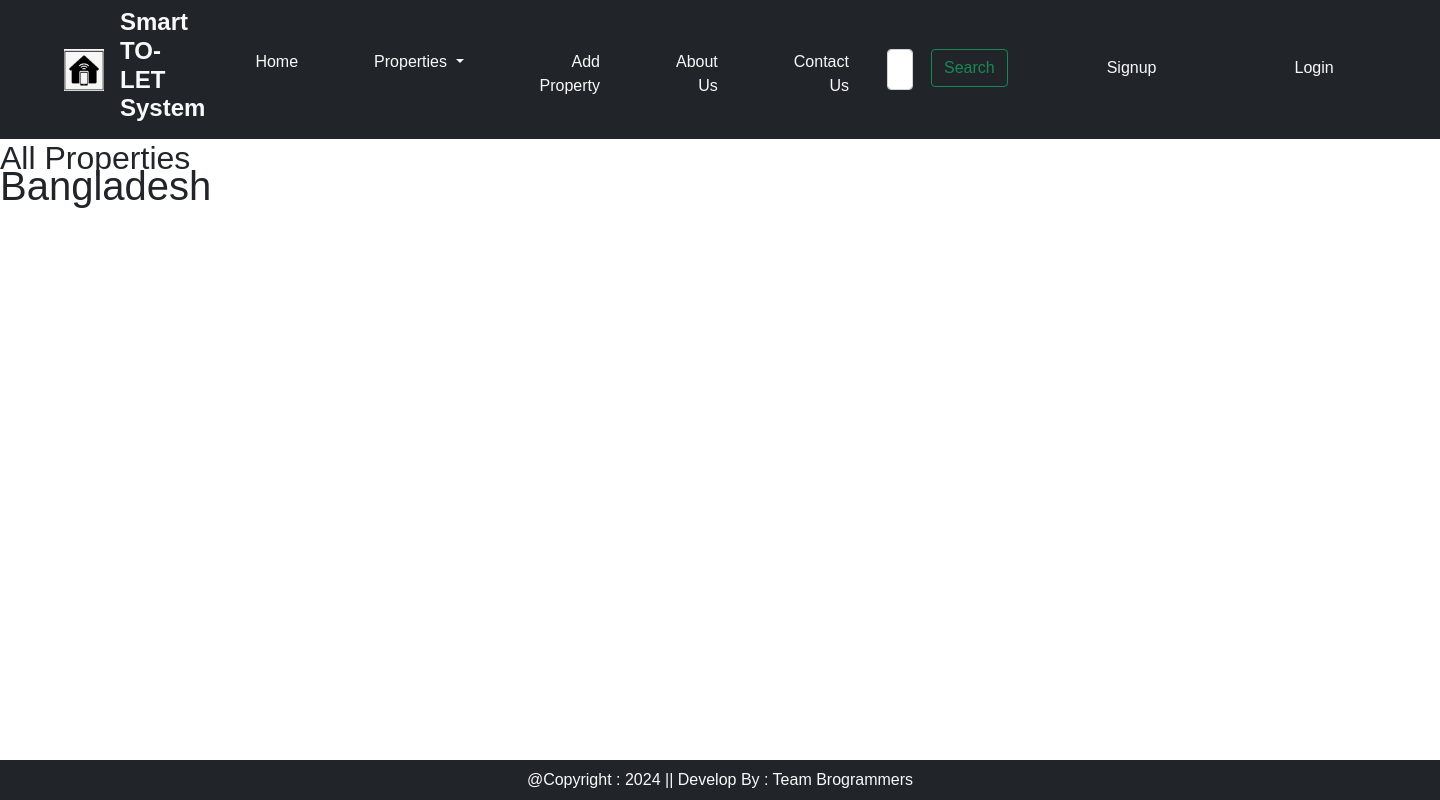
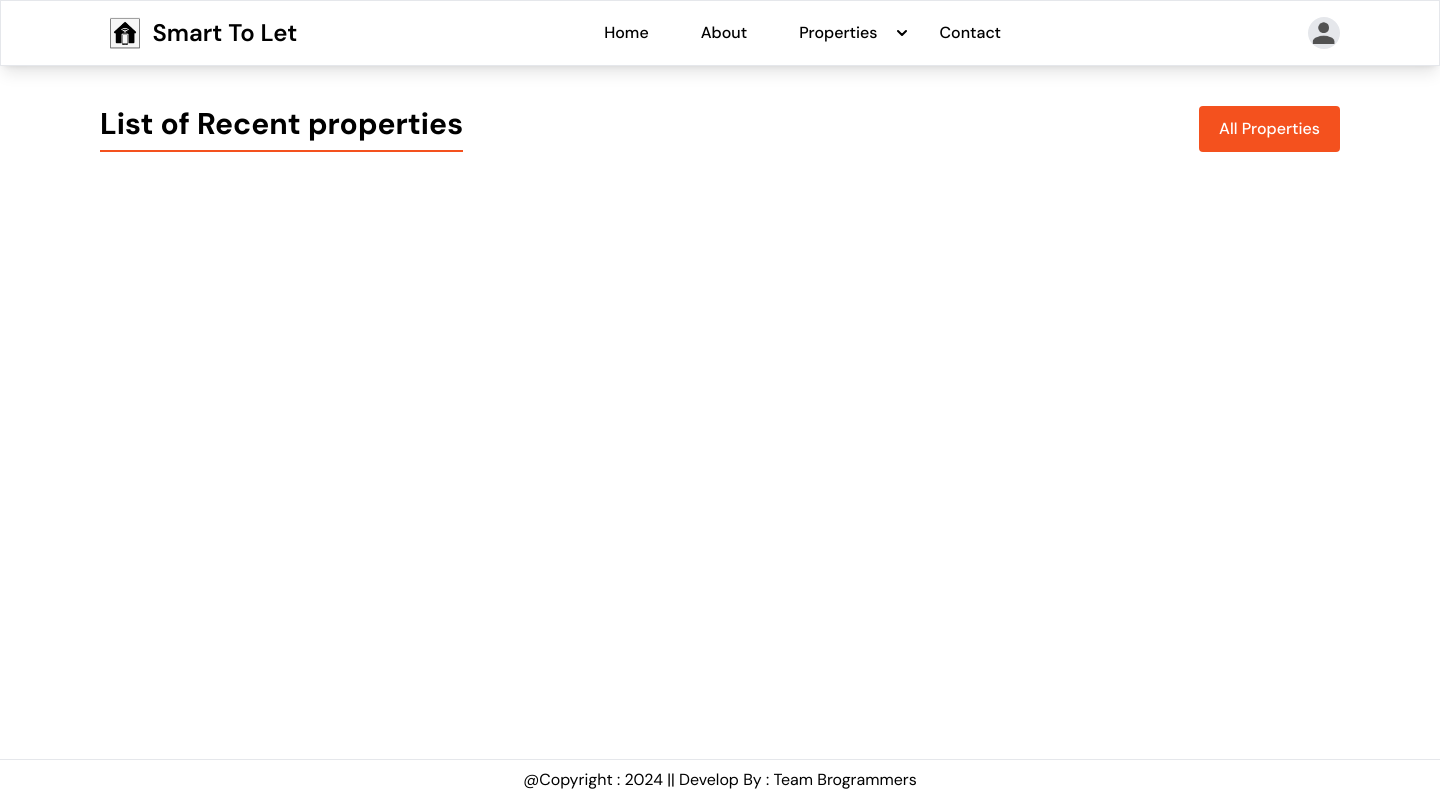
Before and after one commit to mrdel56/smart-to-let-system, a Django app: page / in a window 1440 px wide. Run offline with Django 5.2, Linux system fonts and the light colour scheme; data that the repository does not hold is empty; some libraries are stand-ins or nearby versions.

Commit message:
feat: homepage ui

```diff
--- /dev/null
+++ b/static/CSS/style.css
@@ -0,0 +1,3 @@
+* {
+  font-family: "DM Sans", sans-serif !important;
+}
--- a/templates/base.html
+++ b/templates/base.html
@@ -1,20 +1,34 @@
 <!DOCTYPE html>
 <html lang="en">
   <head>
-    <meta charset="UTF-8">
-    <meta name="viewport" content="width=device-width, initial-scale=1.0">
-    <title>{% block title %}My Website{% endblock %}</title>
+    <meta charset="UTF-8" />
+    <meta name="viewport" content="width=device-width, initial-scale=1.0" />
+    <title>
+      {% block title %}
+        My Website
+      {% endblock %}
+    </title>
     {% load static %}
     <!-- Include CSS files -->
-    {%block CSS%}
-    <link rel="stylesheet" href="https://cdn.jsdelivr.net/npm/bootstrap@4.0.0/dist/css/bootstrap.min.css" integrity="sha384-Gn5384xqQ1aoWXA+058RXPxPg6fy4IWvTNh0E263XmFcJlSAwiGgFAW/dAiS6JXm" crossorigin="anonymous">
-    <link href="https://cdn.jsdelivr.net/npm/bootstrap@5.0.2/dist/css/bootstrap.min.css" rel="stylesheet" integrity="sha384-EVSTQN3/azprG1Anm3QDgpJLIm9Nao0Yz1ztcQTwFspd3yD65VohhpuuCOmLASjC" crossorigin="anonymous">
-    <link href="https://cdn.jsdelivr.net/npm/bootstrap@5.0.2/dist/css/bootstrap.min.css" rel="stylesheet" integrity="sha384-EVSTQN3/azprG1Anm3QDgpJLIm9Nao0Yz1ztcQTwFspd3yD65VohhpuuCOmLASjC" crossorigin="anonymous">
+    {% block CSS %}
+      {% comment %} <link rel="stylesheet" href="https://cdn.jsdelivr.net/npm/bootstrap@4.0.0/dist/css/bootstrap.min.css" integrity="sha384-Gn5384xqQ1aoWXA+058RXPxPg6fy4IWvTNh0E263XmFcJlSAwiGgFAW/dAiS6JXm" crossorigin="anonymous" />
+      <link href="https://cdn.jsdelivr.net/npm/bootstrap@5.0.2/dist/css/bootstrap.min.css" rel="stylesheet" integrity="sha384-EVSTQN3/azprG1Anm3QDgpJLIm9Nao0Yz1ztcQTwFspd3yD65VohhpuuCOmLASjC" crossorigin="anonymous" />
+      <link href="https://cdn.jsdelivr.net/npm/bootstrap@5.0.2/dist/css/bootstrap.min.css" rel="stylesheet" integrity="sha384-EVSTQN3/azprG1Anm3QDgpJLIm9Nao0Yz1ztcQTwFspd3yD65VohhpuuCOmLASjC" crossorigin="anonymous" /> {% endcomment %}
 
-    <link rel="stylesheet" href="{% static 'CSS/main.css' %}">
-    <link rel="stylesheet" href="{% static 'CSS/home.css' %}">
-    <link rel="stylesheet" href="{% static 'CSS/profile.css' %}">
-    {%endblock CSS%}
+
+
+      <link rel="preconnect" href="https://fonts.googleapis.com" />
+      <link rel="preconnect" href="https://fonts.gstatic.com" crossorigin />
+      <link href="https://fonts.googleapis.com/css2?family=DM+Sans:ital,opsz,wght@0,9..40,100..1000;1,9..40,100..1000&display=swap" rel="stylesheet" />
+
+      <link rel="stylesheet" href="{% static 'CSS/main.css' %}" />
+      {% comment %} <link rel="stylesheet" href="{% static 'CSS/home.css' %}" />
+      <link rel="stylesheet" href="{% static 'CSS/profile.css' %}" /> {% endcomment %}
+      <link rel="stylesheet" href="{% static 'CSS/style.css' %}" />
+
+      <script src="https://kit.fontawesome.com/982be6354a.js" crossorigin="anonymous"></script>
+
+    {% endblock %}
     <style>
       body {
         font-family: Arial, sans-serif;
@@ -27,234 +41,124 @@
         text-decoration: none;
         margin: 0 10px;
       }
+
       nav button {
         margin-left: 10px;
       }
     </style>
     <!-- Include any other meta tags, CSS or JavaScript files that are common to all pages -->
+
+    {% comment %} <link href="https://cdn.jsdelivr.net/npm/daisyui@4.10.2/dist/full.min.css" rel="stylesheet" type="text/css" /> {% endcomment %}
+    <script src="https://cdn.tailwindcss.com"></script>
+
+    <script src="https://cdnjs.cloudflare.com/ajax/libs/flowbite/2.3.0/flowbite.min.js"></script>
   </head>
+
   <body>
-    <header>
-
-
-        <!-- Navbar Section Start-->
-
-              {% if not request.user.is_authenticated %}
-              <nav class="navbar navbar-expand-lg text-light bg-dark">
-              <img src="{% static 'images/logo.png' %}" class="nav-logo ms-5">
-              <h4 class="ms-3 fw-bold text-light">Smart TO-LET System</h4>
-                <div class="container-fluid">
-                  <button class="navbar-toggler" type="button" data-bs-toggle="collapse" data-bs-target="#navbarSupportedContent" aria-controls="navbarSupportedContent" aria-expanded="false" aria-label="Toggle navigation">
-                    <span class="navbar-toggler-icon"></span>
+    <nav class="bg-white border shadow-lg border-gray-200 text-black">
+      <div class="container mx-auto px-5 flex flex-wrap items-center justify-between mx-auto p-4">
+        <a href="/" class="flex items-center space-x-3 rtl:space-x-reverse">
+          <img src="{% static '/images/logo.png' %}" class="h-8" alt="Flowbite Logo" />
+          <span class="self-center text-2xl text-black font-semibold whitespace-nowrap ">Smart To Let</span>
+        </a>
+        <div class="flex items-center md:order-2 space-x-3 md:space-x-0 rtl:space-x-reverse">
+          <button type="button" class="flex text-sm bg-gray-200 rounded-full md:me-0 focus:ring-4 focus:ring-gray-300 dark:focus:ring-gray-600" id="user-menu-button" aria-expanded="false" data-dropdown-toggle="user-dropdown" data-dropdown-placement="bottom">
+            <span class="sr-only">Open user menu</span>
+            <img class="w-8 h-8 rounded-full" src="{% static '/images/profile.png' %}" alt="user photo" />
           </button>
-                  <div class="collapse navbar-collapse" id="navbarSupportedContent">
-                    <ul class="navbar-nav me-auto mb-2 mb-lg-0">
-                      <li class="nav-item">
-                        <a class="nav-link active text-light" aria-current="page" href="{% url 'home' %}">Home</a>
+          <!-- Profile Dropdown menu -->
+          <div class="z-50 hidden my-4 text-base list-none bg-white divide-y divide-gray-100 rounded-lg shadow dark:bg-gray-700 dark:divide-gray-600" id="user-dropdown">
+            <div class="px-4 py-3">
+              <span class="block text-sm text-gray-900 dark:text-white">Bonnie Green</span>
+              <span class="block text-sm text-gray-500 truncate dark:text-gray-400">name@flowbite.com</span>
+            </div>
+            <ul class="py-2" aria-labelledby="user-menu-button">
+              <li>
+                <a href="#" class="block px-4 py-2 text-sm text-gray-700 hover:bg-gray-100 dark:hover:bg-gray-600 dark:text-gray-200 dark:hover:text-white">Dashboard</a>
               </li>
-                      <li class="nav-item dropdown">
-                        <a class="nav-link dropdown-toggle text-light" href="#" id="navbarDropdown" role="button" data-bs-toggle="dropdown" aria-expanded="false">
-                          Properties
-                        </a>
-                        <ul class="dropdown-menu mt-4" aria-labelledby="navbarDropdown">
-                          <li><a class="dropdown-item" href="#">Family</a></li>
-                          <li><a class="dropdown-item" href="#">Bachelor</a></li>
-                          <li><a class="dropdown-item" href="#">Sublet</a></li>
-                        </ul>
+              <li>
+                <a href="#" class="block px-4 py-2 text-sm text-gray-700 hover:bg-gray-100 dark:hover:bg-gray-600 dark:text-gray-200 dark:hover:text-white">Settings</a>
               </li>
-                      <li class="nav-item">
-                        <a class="nav-link text-light" href="#">Add Property</a>
+              <li>
+                <a href="#" class="block px-4 py-2 text-sm text-gray-700 hover:bg-gray-100 dark:hover:bg-gray-600 dark:text-gray-200 dark:hover:text-white">Earnings</a>
               </li>
-                      <li class="nav-item">
-                        <a class="nav-link text-light" href="#">About Us</a>
-                      </li>
-                      <li class="nav-item">
-                        <a class="nav-link text-light" href="{% url 'contact_form'%}">Contact Us</a>
+              <li>
+                <a href="#" class="block px-4 py-2 text-sm text-gray-700 hover:bg-gray-100 dark:hover:bg-gray-600 dark:text-gray-200 dark:hover:text-white">Sign out</a>
               </li>
             </ul>
-                    <form class="d-flex">
-                      <input class="form-control me-2" type="search" placeholder="Search" aria-label="Search">
-                      <button class="btn btn-outline-success" type="submit">Search</button>
-                    </form>
+          </div>
+          <button data-collapse-toggle="navbar-user" type="button" class="inline-flex items-center p-2 w-10 h-10 justify-center text-sm text-gray-500 rounded-lg md:hidden hover:bg-gray-100 focus:outline-none focus:ring-2 focus:ring-gray-200 dark:text-gray-400 dark:hover:bg-gray-700 dark:focus:ring-gray-600" aria-controls="navbar-user" aria-expanded="false">
+            <span class="sr-only">Open main menu</span>
+            <svg class="w-5 h-5" aria-hidden="true" xmlns="http://www.w3.org/2000/svg" fill="none" viewBox="0 0 17 14">
+              <path stroke="currentColor" stroke-linecap="round" stroke-linejoin="round" stroke-width="2" d="M1 1h15M1 7h15M1 13h15" />
+            </svg>
+          </button>
+        </div>
+        <div class="items-center justify-between hidden w-full md:flex md:w-auto md:order-1" id="navbar-user">
+          <ul class="flex flex-col gap-1 md:gap-0 font-medium p-4 md:p-0 mt-4 shadow-lg md:shadow-none rounded-lg bg-gray-50 md:space-x-8 rtl:space-x-reverse md:flex-row md:mt-0 md:border-0 bg-white ">
+            <li>
+              <a href="#" class="block py-2 px-3 text-white md:text-black bg-[#F4511E] rounded md:bg-transparent  md:p-0 " aria-current="page">Home</a>
 
-                      <button type="button" class="btn"><a class="nav-link active text-light" href="{% url 'signup' %}" >Signup</a></button>
-                      <button type="button" class="btn"><a class="nav-link active text-light" href="{% url 'login' %}">Login</a></button>
+            </li>
+            <li>
+              <a href="#" class="block py-2 px-3 text-black md:text-black bg-transparent  md:p-0 hover:bg-[#F4511E] md:hover:bg-transparent hover:text-white md:hover:text-[#F4511E] rounded" >About</a>
+            </li>
 
-
-
-                <!-- <div>
-                  <button type="button" class="btn"><a href="{% url 'signup' %}">Signup</a></button>
-                  <button type="button" class="btn"><a href="{% url 'login' %}">Login</a></button>
-                </div> -->
-
-
-              {% else %}
-              <!--  Profile Drop Down menu -->
-              <!-- <ul>
-                <li><a href="{% url 'home' %}">Home</a></li>
-                <li><a href="{% url 'home' %}">Properties</a></li>
-
-                <li><a href="{% url 'home' %}">About</a></li>
-                <li><a href="{% url 'home' %}">Contact</a></li>
-              </ul>
-              <img src="{% static 'images/profile.png' %}" class="user-pic" onclick="toggleMenu()">
-              <div class="sub-menu-wrap" id="ProfilesubMenu">
-                <div class="sub-menu">
-                  <div class="user-menu">
-                    <img src="{% static 'images/user.png' %}">
-                    <h3>{{ request.user }}</h3>
-                  </div>
-                  <hr>
-
-                  <a href="" class="sub-menu-link">
-                    <img src="{% static 'images/profile.png' %}">
-                    <p>Edit Profile</p>
-                    <span>></span>
-                  </a>
-                  <a href="" class="sub-menu-link">
-                    <img src="{% static 'images/setting.png' %}">
-                    <p>Settings & Privacy</p>
-                    <span>></span>
-                  </a>
-                  <a href="" class="sub-menu-link">
-                    <img src="{% static 'images/help.png' %}">
-                    <p>Help & Support</p>
-                    <span>></span>
-                  </a>
-                  <a href="{% url 'login' %}" class="sub-menu-link">
-                    <img src="{% static 'images/logout.png' %}">
-                    <p>Logout</p>
-                    <span>></span>
-                  </a>
-                </div>
-              </div> -->
-
-              <nav class="navbar navbar-expand-lg text-light bg-dark">
-                <img src="{% static 'images/logo.png' %}" class="nav-logo ms-5">
-                <h4 class="ms-3 fw-bold text-light">Smart TO-LET System</h4>
-                  <div class="container-fluid">
-                    <button class="navbar-toggler" type="button" data-bs-toggle="collapse" data-bs-target="#navbarSupportedContent" aria-controls="navbarSupportedContent" aria-expanded="false" aria-label="Toggle navigation">
-                      <span class="navbar-toggler-icon"></span>
+            <li>
+              <button id="dropdownNavbarLink" data-dropdown-toggle="dropdownNavbar" class="flex items-center justify-between w-full py-2 px-3 text-black md:text-black bg-transparent  md:p-0 hover:bg-[#F4511E] md:hover:bg-transparent hover:text-white md:hover:text-[#F4511E] rounded">
+                Properties<svg class="w-2.5 h-2.5 ms-2.5" aria-hidden="true" xmlns="http://www.w3.org/2000/svg" fill="none" viewBox="0 0 10 6">
+                  <path stroke="currentColor" stroke-linecap="round" stroke-linejoin="round" stroke-width="2" d="m1 1 4 4 4-4" />
+                </svg>
               </button>
-                    <div class="collapse navbar-collapse" id="navbarSupportedContent">
-                      <ul class="navbar-nav me-auto mb-2 mb-lg-0">
-                        <li class="nav-item">
-                          <a class="nav-link active text-light" aria-current="page" href="{% url 'home' %}">Home</a>
+              <!-- Properties Dropdown menu -->
+              <div id="dropdownNavbar" class="z-10 hidden font-normal bg-white divide-y divide-gray-100 rounded-lg shadow w-44 dark:bg-gray-700 dark:divide-gray-600">
+                <ul class="py-2 text-sm text-gray-700 dark:text-gray-400" aria-labelledby="dropdownLargeButton">
+                  <li>
+                    <a href="#" class="block px-4 py-2 hover:bg-gray-100 dark:hover:bg-gray-600 dark:hover:text-white">Bachelor</a>
                   </li>
-                        <li class="nav-item dropdown">
-                          <a class="nav-link dropdown-toggle text-light" href="#" id="navbarDropdown" role="button" data-bs-toggle="dropdown" aria-expanded="false">
-                            Properties
-                          </a>
-                          <ul class="dropdown-menu mt-4" aria-labelledby="navbarDropdown">
-                            <li><a class="dropdown-item" href="{%url 'category' 'Family'%}">Family</a></li>
-                            <li><a class="dropdown-item" href="{%url 'category' 'Bachelor'%}">Bachelor</a></li>
-                            <li><a class="dropdown-item" href="{%url 'category' 'Sublet'%}">Sublet</a></li>
-                          </ul>
+                  <li>
+                    <a href="#" class="block px-4 py-2 hover:bg-gray-100 dark:hover:bg-gray-600 dark:hover:text-white">Family</a>
                   </li>
-                        <li class="nav-item">
-                          <a class="nav-link text-light" href="#">Add Property</a>
-                        </li>
-                        <li class="nav-item">
-                          <a class="nav-link text-light" href="#">About Us</a>
-                        </li>
-                        <li class="nav-item">
-                          <a class="nav-link text-light" href="{% url 'contact_form'%}">Contact Us</a>
+                  <li>
+                    <a href="#" class="block px-4 py-2 hover:bg-gray-100 dark:hover:bg-gray-600 dark:hover:text-white">Sublet</a>
                   </li>
                 </ul>
-                      <form class="d-flex">
-                        <input class="form-control me-2" type="search" placeholder="Search" aria-label="Search">
-                        <button class="btn btn-outline-success" type="submit">Search</button>
-                      </form>
 
+            </li>
 
-
-                    <!-- User profile menu -->
-                    <img src="{% static 'images/profile.png' %}" class="user-pic" onclick="toggleMenu()">
-                    <div class="sub-menu-wrap" id="ProfilesubMenu">
-                      <div class="sub-menu">
-                        <div class="user-menu">
-                          <!-- <img src="{% static 'images/user.png' %}"> -->
-                          {% if profile.profile_img %}
-                          <!-- Ensure to render the image URL correctly -->
-                          <img src="{{ profile.profile_img.url }}" alt="Profile Image">
-                      {% else %}
-                          <p>No profile image available</p>
-                      {% endif %}
-                          <h3>{{ request.user }}</h3>
-                        </div>
-                        <hr>
-
-
-                        <a href="{% url 'view-profile' %}" class="sub-menu-link">
-                          <img src="{% static 'images/profile.png' %}">
-                          <p>My Profile</p>
-                          <span>></span>
-                        </a>
-                        <a href="" class="sub-menu-link">
-                          <img src="{% static 'images/setting.png' %}">
-                          <p>Settings & Privacy</p>
-                          <span>></span>
-                        </a>
-                        <a href="" class="sub-menu-link">
-                          <img src="{% static 'images/help.png' %}">
-                          <p>Help & Support</p>
-                          <span>></span>
-                        </a>
-                        <a href="{% url 'logout' %}" class="sub-menu-link">
-                          <img src="{% static 'images/logout.png' %}">
-                          <p>Logout</p>
-                          <span>></span>
-                        </a>
-                      </div>
-                    </div>
+            <li>
+              <a href="#" class="block py-2 px-3 text-black md:text-black bg-transparent  md:p-0 hover:bg-[#F4511E] md:hover:bg-transparent hover:text-white md:hover:text-[#F4511E] rounded">Contact</a>
+            </li>
+          </ul>
         </div>
       </div>
     </nav>
-              {% endif %}
 
-
-            {% for message in messages %}
-              <div class="alert alert-{{ message.tags }} alert-dismissible fade show text-center" role="alert">
-                <strong>{{ message }}</strong>
-                <button type="button" class="btn-close" data-bs-dismiss="alert" aria-label="Close"></button>
-              </div>
-            {% endfor %}
-
-            <!-- Navbar Section End-->
-
-
-    </header>
-
-    <main>
+    <main class="py-5 container mx-auto px-5">
       {% block content %}
         <!-- Content specific to individual pages will be inserted here -->
       {% endblock %}
     </main>
 
-        <footer class="container-fluid fixed-bottom bg-dark text-center p-2 mt-5 text-light">
-            @Copyright : 2024 || Develop By : Team Brogrammers
-          </footer>
-
+    <footer class="container-fluid fixed bottom-0 left-0 right-0  border-t text-center p-2 mt-5  bg-white">@Copyright : 2024 || Develop By : Team Brogrammers</footer>
 
     <!-- Include JavaScript files -->
     <script src="{% static 'js/script.js' %}"></script>
     <script src="https://cdn.jsdelivr.net/npm/bootstrap@5.0.2/dist/js/bootstrap.bundle.min.js" integrity="sha384-MrcW6ZMFYlzcLA8Nl+NtUVF0sA7MsXsP1UyJoMp4YLEuNSfAP+JcXn/tWtIaxVXM" crossorigin="anonymous"></script>
     {% block scripts %}
       <script>
-      let subMenu = document.getElementById("ProfilesubMenu");
-      function toggleMenu(){
-        subMenu.classList.toggle("open-menu");
+        let subMenu = document.getElementById('ProfilesubMenu')
+        function toggleMenu() {
+          subMenu.classList.toggle('open-menu')
         }
       </script>
-
 
       <script src="https://cdn.jsdelivr.net/npm/bootstrap@5.0.2/dist/js/bootstrap.bundle.min.js" integrity="sha384-MrcW6ZMFYlzcLA8Nl+NtUVF0sA7MsXsP1UyJoMp4YLEuNSfAP+JcXn/tWtIaxVXM" crossorigin="anonymous"></script>
       <script src="https://code.jquery.com/jquery-3.2.1.slim.min.js" integrity="sha384-KJ3o2DKtIkvYIK3UENzmM7KCkRr/rE9/Qpg6aAZGJwFDMVNA/GpGFF93hXpG5KkN" crossorigin="anonymous"></script>
       <script src="https://cdn.jsdelivr.net/npm/popper.js@1.12.9/dist/umd/popper.min.js" integrity="sha384-ApNbgh9B+Y1QKtv3Rn7W3mgPxhU9K/ScQsAP7hUibX39j7fakFPskvXusvfa0b4Q" crossorigin="anonymous"></script>
       <script src="https://cdn.jsdelivr.net/npm/bootstrap@4.0.0/dist/js/bootstrap.min.js" integrity="sha384-JZR6Spejh4U02d8jOt6vLEHfe/JQGiRRSQQxSfFWpi1MquVdAyjUar5+76PVCmYl" crossorigin="anonymous"></script>
       <script src="https://cdn.jsdelivr.net/npm/bootstrap@5.0.2/dist/js/bootstrap.bundle.min.js" integrity="sha384-MrcW6ZMFYlzcLA8Nl+NtUVF0sA7MsXsP1UyJoMp4YLEuNSfAP+JcXn/tWtIaxVXM" crossorigin="anonymous"></script>
-    {%endblock scripts %}
+    {% endblock %}
     <!-- Include any other JavaScript files that are common to all pages -->
-
   </body>
 </html>
--- a/templates/home.html
+++ b/templates/home.html
@@ -1,38 +1,57 @@
 <!-- home page start -->
+
 {% extends 'base.html' %}
+{% load static %}
 
-{% block title %}Home{% endblock %}
+{% block title %}
+  Home
+{% endblock %}
 
 {% block content %}
   <!-- All Properties -->
-  <div class="properties-heading">
-    <h2>All Properties</h2>
+  <div class="sm:flex justify-between mt-5">
+    <h2 class="text-center sm:text-start pb-2 text-3xl font-bold border-b-2 border-b-[#F4511E]">List of Recent properties</h2>
+
+    <button class="w-full sm:w-auto mt-2 sm:mt-0 bg-[#F4511E] text-white font-medium rounded px-5 py-2 hover:shadow-lg duration-200">All Properties</button>
   </div>
 
-  <div class="row row-cols-1 row-cols-md-4 g-4">
-    {% for property in properties%}
-    <div class="col">
-      <div class="card h-100 w-100" style="width: 25rem;">
-
+  <div class="grid grid-cols-1 md:grid-cols-2 lg:grid-cols-3 xl:grid-cols-4 gap-3 py-10">
+    {% for property in properties %}
+      <div class="rounded-xl shadow-xl">
         {% if property.property_img %}
           <!-- Ensure to render the image URL correctly -->
-          <img src="{{ property.property_img.url }}" class="card-img-top" alt="Property Image">
-      {% else %}
+          <img src="{% static '/images/slider-3.jpg' %}" class="rounded-t-xl h-56 object-cover w-full" alt="Property Image" />
+        {% else %}
           <p>No profile image available</p>
-      {% endif %}
-        <div class="card-body">
-          <h5 class="card-title">{{property.category}}</h5>
-          <p class="card-text">{{property.space}}</p>
-          <p class="card-text">{{property.address}}</p>
-          <p class="card-text">৳: {{property.price}}</p>
-          <a href="#" class="btn btn-primary">View Details</a>
+        {% endif %}
+        <div class="p-5">
+          {% comment %} <h5>{{ property.category }}</h5>
+          <p>{{ property.space }}</p>
+          <p>{{ property.address }}</p>
+          <p>৳: {{ property.price }}</p>
+          <a href="#">View Details</a> {% endcomment %}
+
+          <p class="font-bold text-lg py-2">Bachelor Room Rent</p>
+          <p class="text-sm text-gray-500">bed: 1, Bath: 1</p>
+          <p class="text-sm text-gray-500">To Let From April</p>
+          <p class="text-sm font-medium text-gray-800">Dhanmondi, Dhaka Bangladesh</p>
+          <p class="text-2xl pt-1 font-bold text-[#F4511E]">7500/Month</p>
         </div>
 
+        {% comment %}bottom section{% endcomment %}
+        {% comment %} <div class="flex border-t">
+          <div class="w-full text-center py-3 border-r">
+            <i class="fa-solid fa-bed"></i><span>1</span>
+          </div>
+          <div class="w-full text-center py-3 border-r">bath</div>
+          <div class="w-full text-center py-3">kit</div>
+        </div> {% endcomment %}
+
+        <div class="p-2">
+          <button class="w-full bg-[#F4511E] text-white font-medium rounded-lg px-5 py-2 hover:shadow-lg duration-200">View Details</button>
+        </div>
       </div>
-    </div>
     {% endfor %}
   </div>
-
-  <h1>Bangladesh</h1>
 {% endblock %}
 <!-- home page end -->
```
Also changed, not shown: templates/trashHeader.html (added, +253 -0 lines), media/property/MERCEDES_BENZ_SPRINTER.png (added), media/property/MERCEDES_BENZ_V_CLASS.png (added), media/property/building3.jpg (added). Lines whose indentation alone changed are shown as unchanged.
